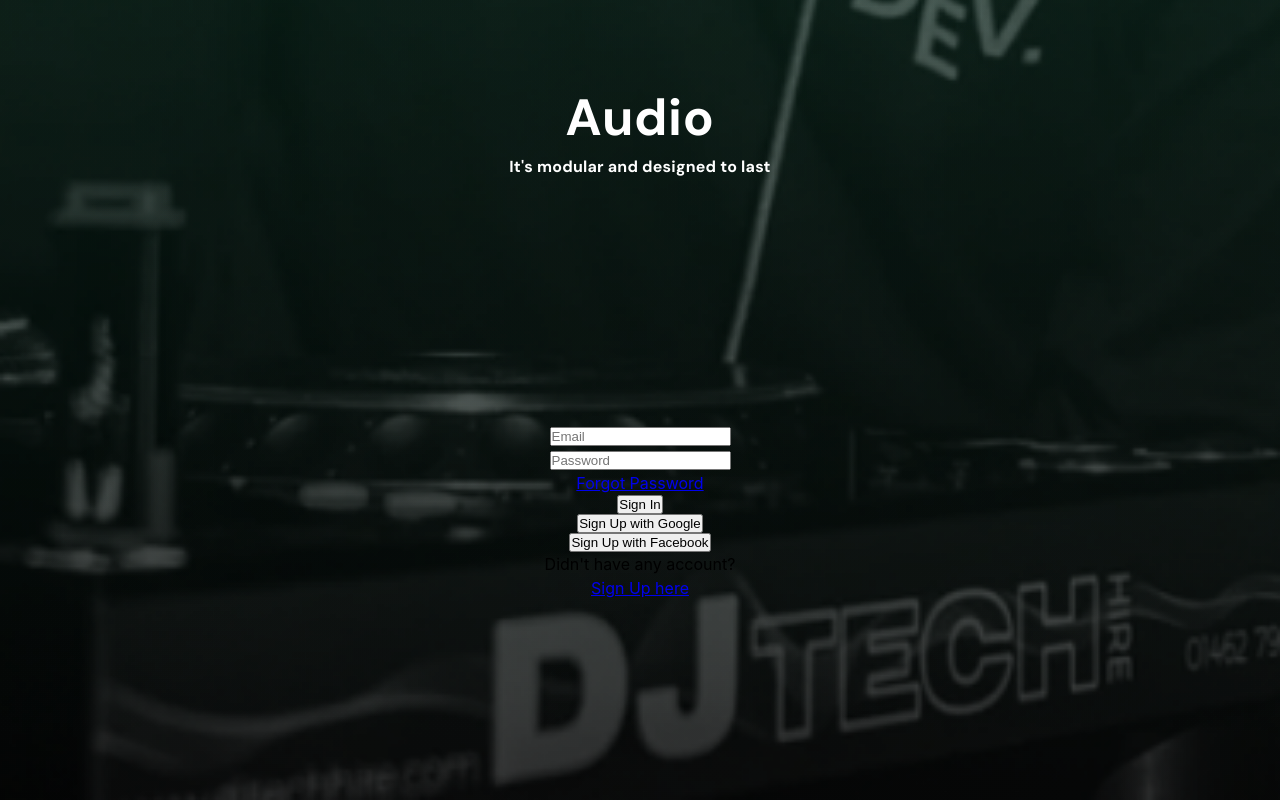
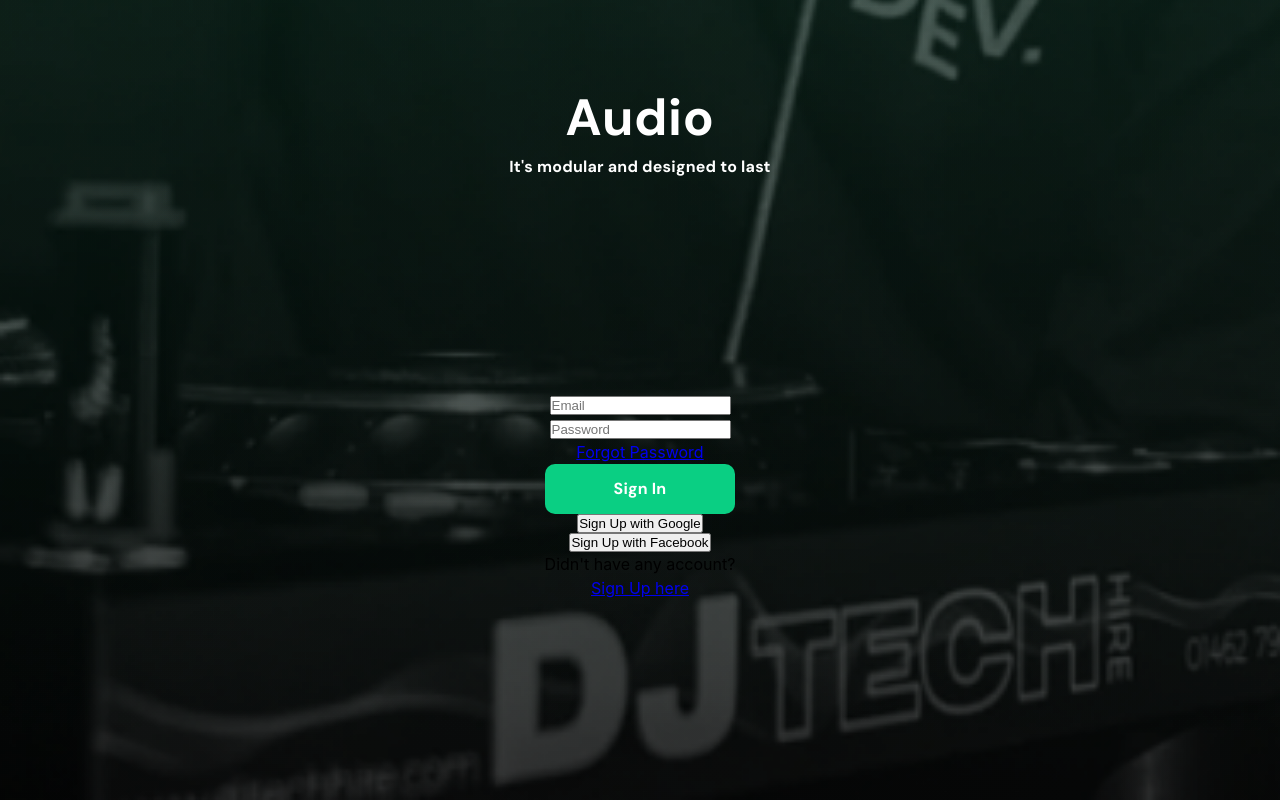
Before and after one commit to isabellaterssariol/challenge03, a React (Vite) app: page /sign-in in a window 1280 px wide. Built offline with nearby package versions, Linux system fonts and the light colour scheme; no server answers; what reactfire would draw is missing.

Commit message:
Adding styling to Button component.

```diff
--- /dev/null
+++ b/src/components/Button.module.css
@@ -0,0 +1,21 @@
+.button {
+    display: flex;
+    width: 100%;
+    height: 50px;
+    padding: 20px;
+    flex-direction: column;
+    justify-content: center;
+    align-items: center;
+    border: none;
+    cursor: pointer;
+
+    border-radius: 10px;
+    background-color: #0ACF83;
+    color: #FFFFFF;
+    font-family: "DM Sans", serif;
+    font-size: 16px;
+    font-style: normal;
+    font-weight: 700;
+    line-height: 20px;
+    letter-spacing: 0.2px;
+}
--- a/src/components/Button.tsx
+++ b/src/components/Button.tsx
@@ -1,3 +1,5 @@
+import classes from "./Button.module.css"
+
 interface ButtonProps {
     text: string;
     type?: "button" | "submit";
@@ -6,7 +8,7 @@ interface ButtonProps {
 
 const Button: React.FC<ButtonProps> = ({ text, type = "button", onClick }) => {
     return (
-      <button type={type} onClick={onClick}>
+      <button className={classes.button} type={type} onClick={onClick}>
         {text}
       </button>
     );
```
